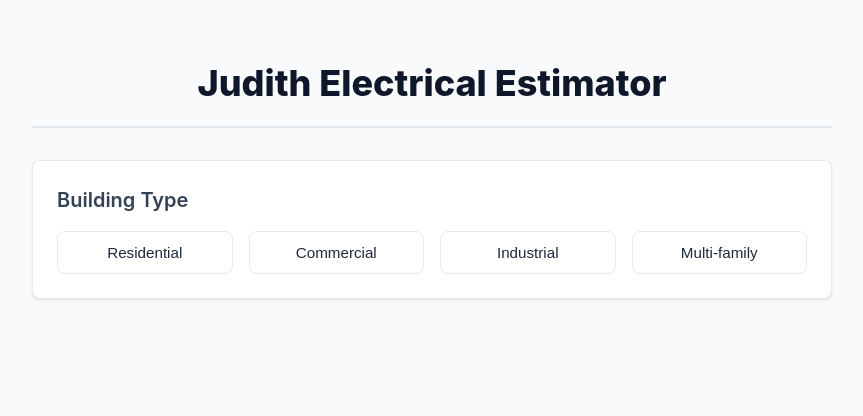
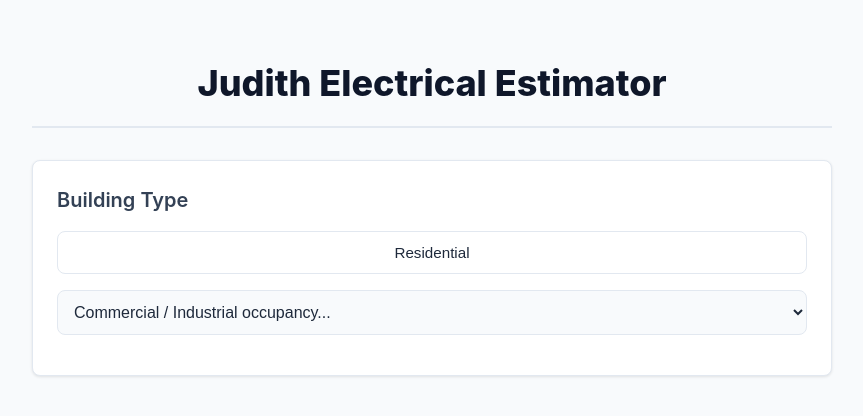
Before and after one commit to PaulMoon410/judith, a Flask app: page / in a window 1280 px wide. Shown: the top 416 px of the page, without its empty margins (208-1071 px from the left). Run offline with Flask 3, Linux system fonts and the light colour scheme.

Commit message:
Commercial/industrial occupancy dropdown

```diff
--- a/index.html
+++ b/index.html
@@ -203,7 +203,7 @@
         document.querySelectorAll('#type-buttons button').forEach(b => b.classList.remove('active'));
         btnElement.classList.add('active');
         document.getElementById('code').style.display = 'block';
-        if (t === 'Residential') { setTimeout(start, 200); }
+        setTimeout(start, 200);
     }
 
     function start() {
--- a/templates/index.html
+++ b/templates/index.html
@@ -147,9 +147,16 @@
         <h2>Building Type</h2>
         <div class="grid-4" id="type-buttons">
             <button onclick="setType(this, 'Residential')">Residential</button>
-            <button onclick="setType(this, 'Commercial')">Commercial</button>
-            <button onclick="setType(this, 'Industrial')">Industrial</button>
-            <button onclick="setType(this, 'Multi-family')">Multi-family</button>
+        </div>
+        <div style="margin-top:1rem">
+            <select id="occType" onchange="setTypeSelect(this)">
+                <option value="">Commercial / Industrial occupancy...</option>
+                <option>armories_auditoriums</option><option>banks</option><option>barber_beauty</option>
+                <option>churches</option><option>clubs</option><option>court_houses</option>
+                <option>garages_commercial</option><option>hospitals</option><option>hotels_motels</option>
+                <option>industrial</option><option>lodge_rooms</option><option>office</option>
+                <option>restaurants</option><option>schools</option><option>stores</option><option>warehouses</option>
+            </select>
         </div>
     </div>
 
@@ -195,6 +202,7 @@
 
 <script>
     let type = '';
+    function setTypeSelect(sel){ if(sel.value){ setType(sel, sel.value); } }
     function showLoading(){document.getElementById('loading').style.display='flex';}
     function hideLoading(){document.getElementById('loading').style.display='none';}
 
```
